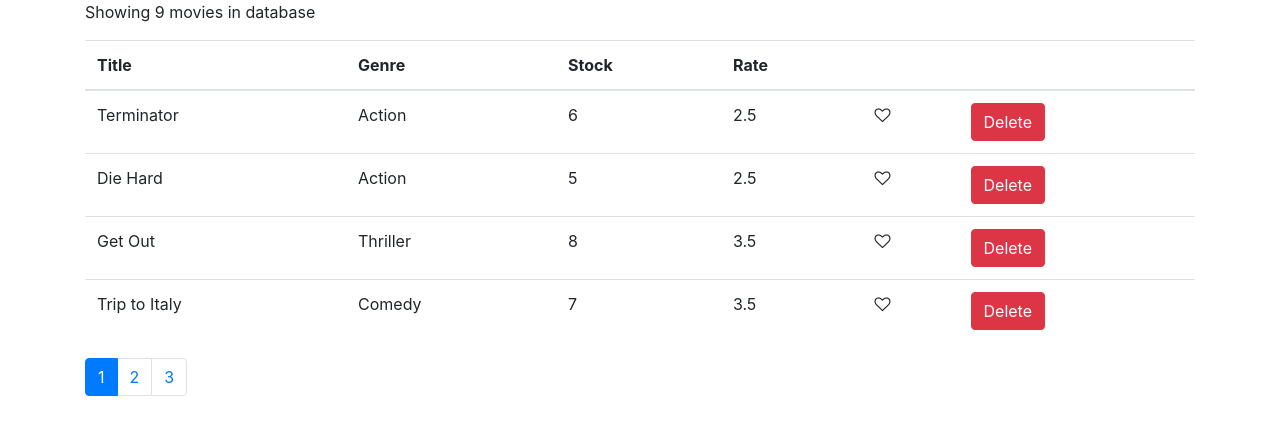
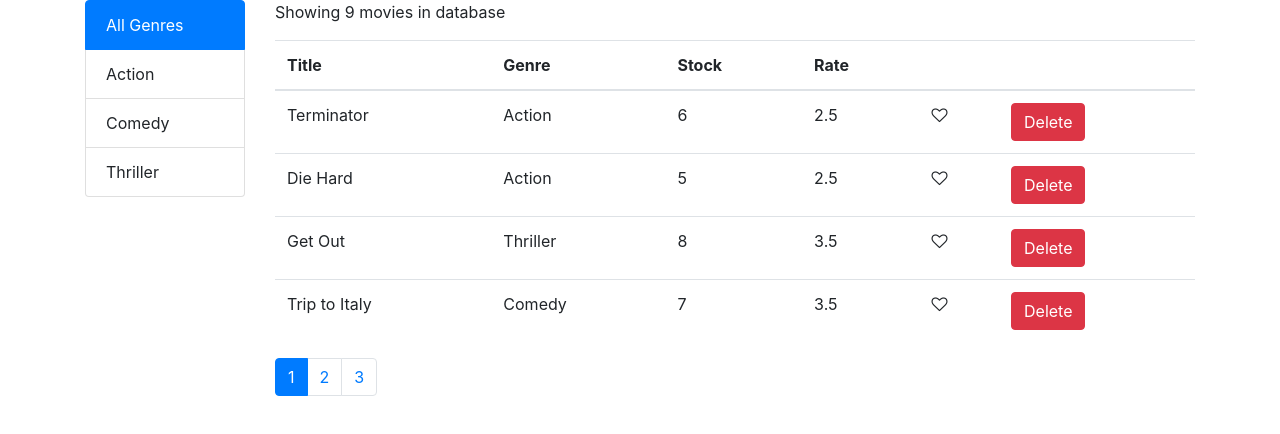
Before and after one commit to gurdeepsingh-hub/React, a React (Create React App) app in the folder vidly/: page / in a window 1280 px wide. Shown: the top 434 px of the page. Built offline with nearby package versions, Linux system fonts and the light colour scheme.

Commit message:
feat: add list group component for genres

```diff
--- /dev/null
+++ b/vidly/src/Components/listGroup.jsx
@@ -0,0 +1,34 @@
+import React, { Component } from "react";
+
+const ListGroup = (props) => {
+  const { genre, onGenreSelect, selectedGenre } = props;
+
+  let genres = [{ _id: 1, name: "All Genres" }, ...genre];
+
+  return (
+    <ul className="list-group">
+      {genres.map((gen) => {
+        return (
+          <li
+            key={gen._id}
+            className={
+              selectedGenre === gen.name
+                ? "list-group-item active"
+                : "list-group-item"
+            }
+          >
+            <a
+              herf=""
+              style={{ cursor: "pointer" }}
+              onClick={() => onGenreSelect(gen.name)}
+            >
+              {gen.name}
+            </a>
+          </li>
+        );
+      })}
+    </ul>
+  );
+};
+
+export default ListGroup;
--- a/vidly/src/Components/movieTable.jsx
+++ b/vidly/src/Components/movieTable.jsx
@@ -1,6 +1,7 @@
 import React, { Component } from "react";
 import { getMovies, deleteMovie } from "../Services/fakeMovieService.js";
-
+import { getGenres } from "../Services/fakeGenreService.js";
+import ListGroup from "./listGroup.jsx";
 import Table from "./table.jsx";
 
 class MovieTable extends Component {
@@ -8,10 +9,16 @@ class MovieTable extends Component {
     super(props);
   }
   state = {
-    movies: getMovies(),
+    movies: [],
+    genre: [],
     pageSize: 4,
     currentPage: 1,
+    currentGenre: "All Genres",
   };
+
+  componentDidMount() {
+    this.setState({ movies: getMovies(), genre: getGenres() });
+  }
 
   handleLike = (id) => {
     const movies = this.state.movies;
@@ -34,10 +41,22 @@ class MovieTable extends Component {
     this.setState(deleteMovie(id));
   }
 
+  handleGenreSelect(genre) {
+    this.setState({ currentGenre: genre });
+  }
+
   render() {
-    const { movies, pageSize, currentPage } = this.state;
+    const { movies, pageSize, currentPage, genre, currentGenre } = this.state;
     return (
-      <React.Fragment>
+      <div className="row">
+        <div className="col-2">
+          <ListGroup
+            genre={genre}
+            selectedGenre={currentGenre}
+            onGenreSelect={(genre) => this.handleGenreSelect(genre)}
+          />
+        </div>
+        <div className="col">
           <p>
             {this.state.movies.length === 0
               ? "There is no movie in database"
@@ -53,7 +72,8 @@ class MovieTable extends Component {
               onPageChange={this.handlePageChange}
             />
           }
-      </React.Fragment>
+        </div>
+      </div>
     );
   }
 }
```
Lines whose indentation alone changed are shown as unchanged.
